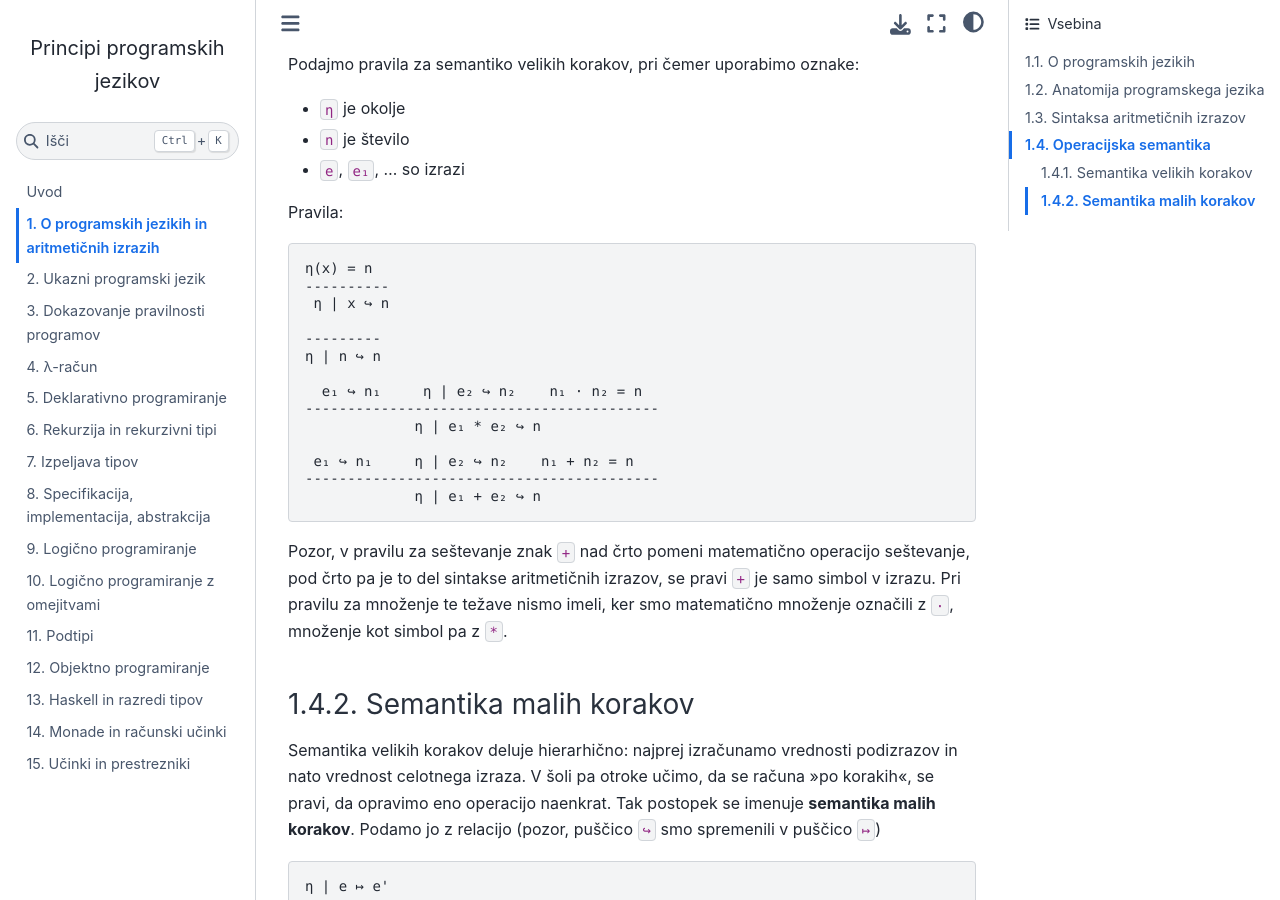
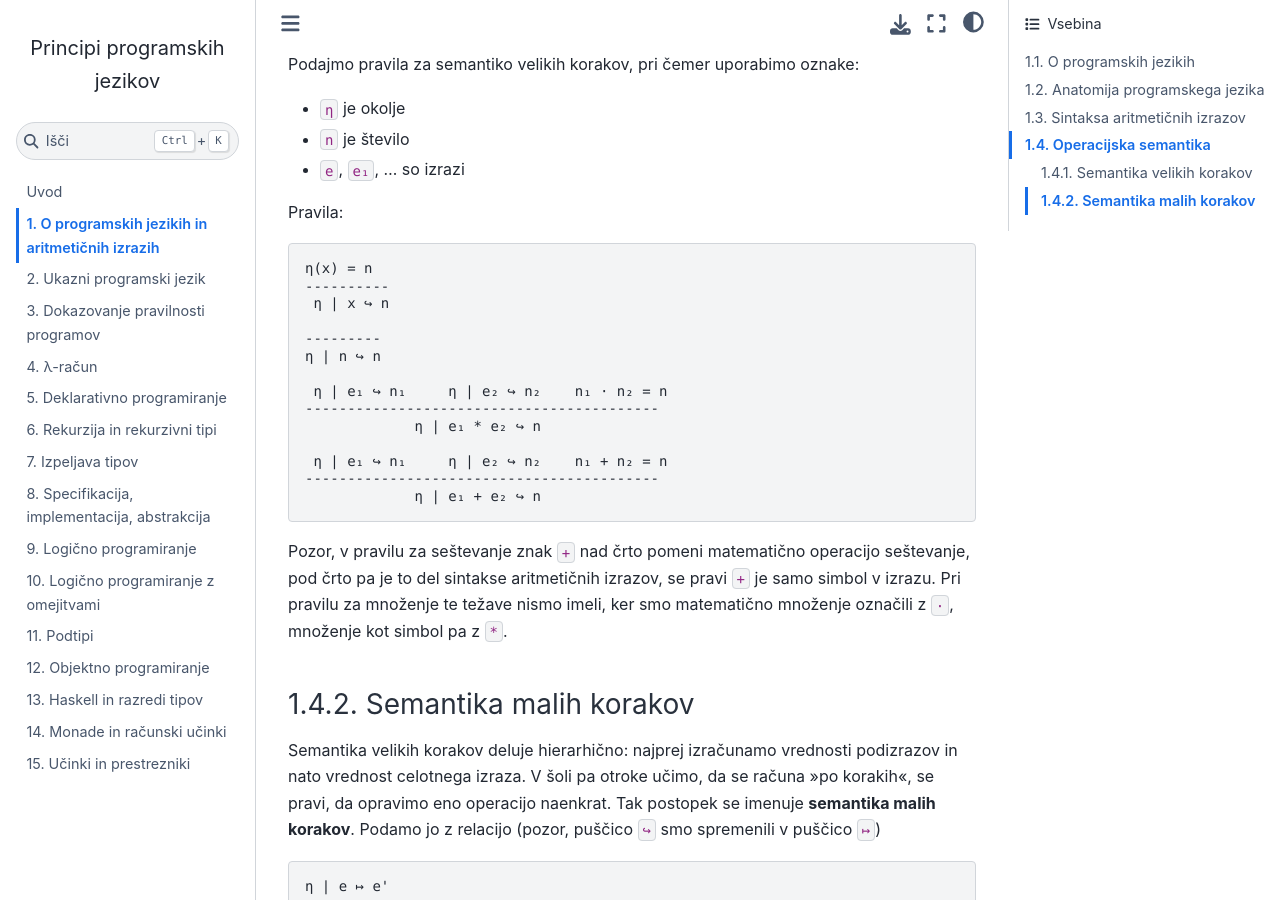
Before and after one commit to andrejbauer/ppj-skripta, a Jupyter Book: the page built from 01-aritmeticni-izrazi/01-aritmeticni-izrazi.md, in a window 1280 px wide and 900 px high, scrolled down 6261 px. Built offline with Jupyter Book 1.0.4 settings and Sphinx 7.4.7 and the Sphinx Book theme 1.1.4, drawn with Linux system fonts in a browser that asks for light colours.

````diff
--- a/01-aritmeticni-izrazi/01-aritmeticni-izrazi.md
+++ b/01-aritmeticni-izrazi/01-aritmeticni-izrazi.md
@@ -265,11 +265,11 @@ Pravila:
 ---------
 η | n ↪ n
 
-  e₁ ↪ n₁     η | e₂ ↪ n₂    n₁ · n₂ = n
+ η | e₁ ↪ n₁     η | e₂ ↪ n₂    n₁ · n₂ = n
 ------------------------------------------
              η | e₁ * e₂ ↪ n
 
- e₁ ↪ n₁     η | e₂ ↪ n₂    n₁ + n₂ = n
+ η | e₁ ↪ n₁     η | e₂ ↪ n₂    n₁ + n₂ = n
 ------------------------------------------
              η | e₁ + e₂ ↪ n
 ```
````
